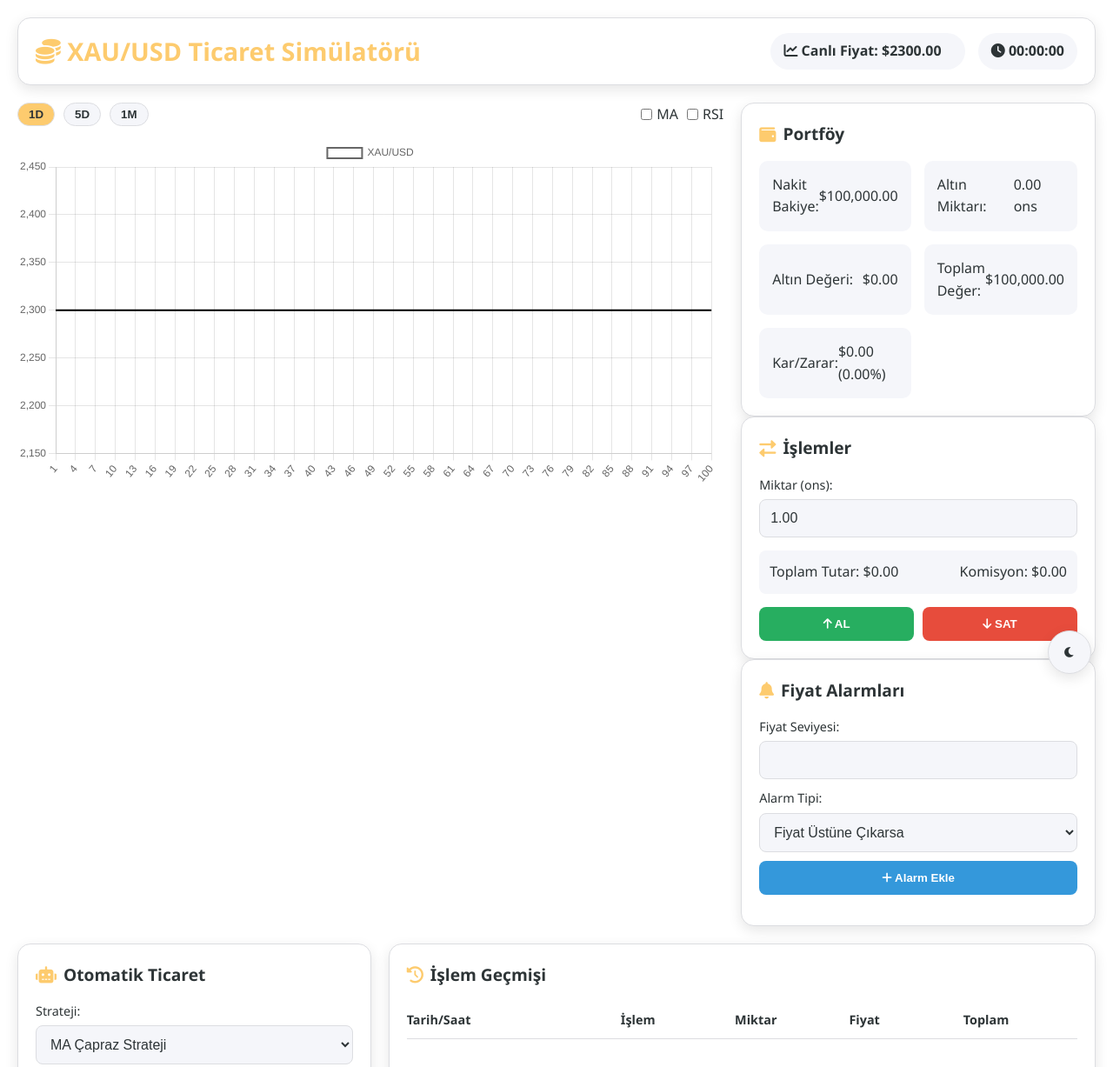
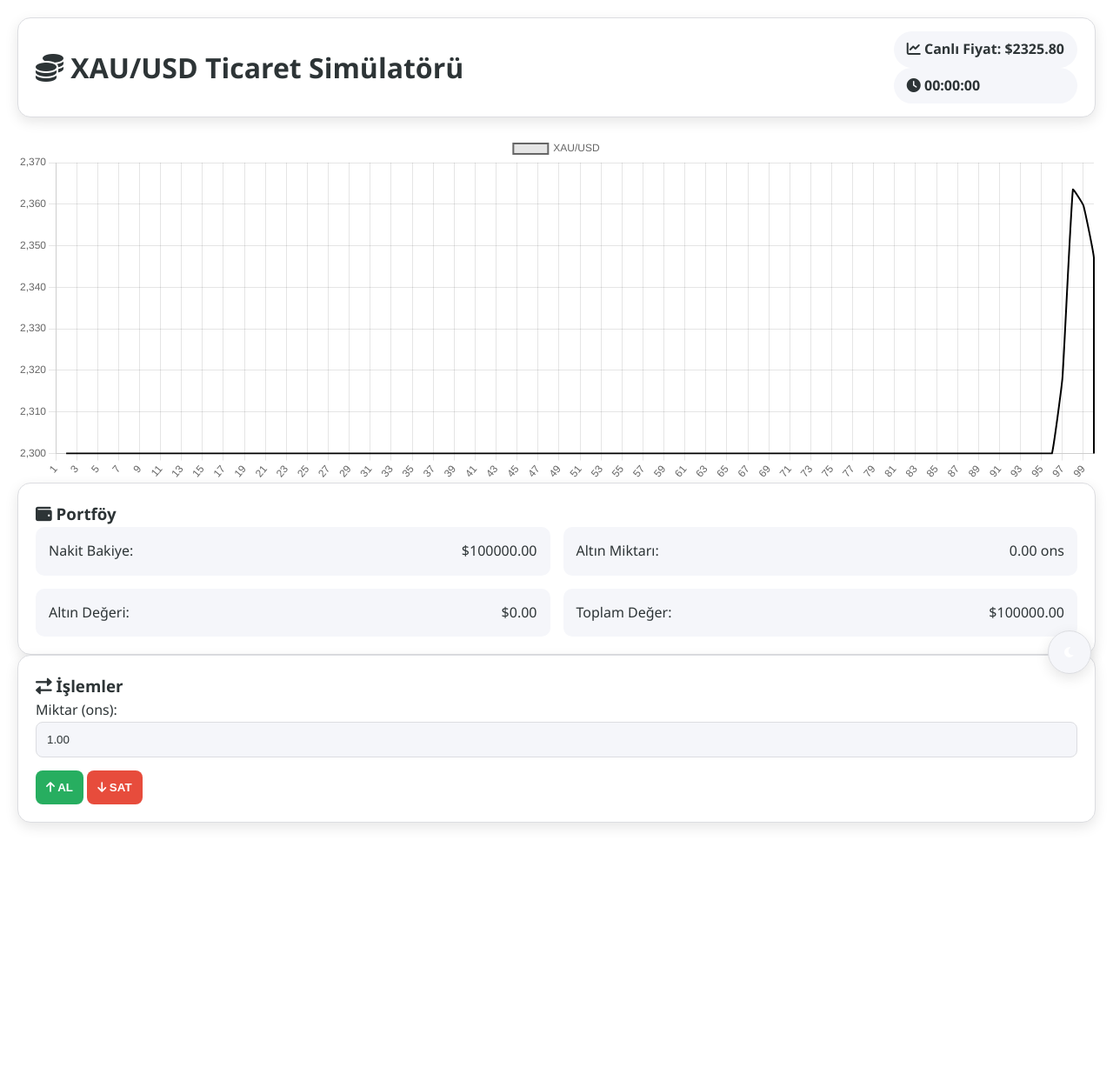
Before and after one commit to xibrahim242/trade, a plain HTML site: page index.html in a window 1280 px wide. Shown: the top 1227 px of the page at 87% size. After the commit the page ends 966 px from the top, so only its background shows below. Drawn offline with nearby package versions, Linux system fonts and the light colour scheme.

Commit message:
Update index.html

```diff
--- a/index.html
+++ b/index.html
@@ -5,7 +5,140 @@
     <meta name="viewport" content="width=device-width, initial-scale=1.0">
     <title>XAU/USD Trading Simülatörü</title>
     <link rel="stylesheet" href="https://cdnjs.cloudflare.com/ajax/libs/font-awesome/6.0.0/css/all.min.css">
-    <link rel="stylesheet" href="style.css">
+    <style>
+        /* style.css */
+        :root {
+            --primary-text: #2d3436;
+            --background: #ffffff;
+            --secondary-bg: #f5f6fa;
+            --success: #27ae60;
+            --danger: #e74c3c;
+            --border: #dcdde1;
+            --chart-line: #fdcb6e;
+            --positive: #2ecc71;
+            --negative: #e74c3c;
+            --panel-bg: #ffffff;
+            --shadow: rgba(0, 0, 0, 0.1);
+        }
+
+        [data-theme="dark"] {
+            --primary-text: #dfe6e9;
+            --background: #2d3436;
+            --secondary-bg: #404a53;
+            --border: #4b545c;
+            --chart-line: #ffeaa7;
+            --panel-bg: #2f3640;
+            --shadow: rgba(0, 0, 0, 0.3);
+        }
+
+        * {
+            box-sizing: border-box;
+            margin: 0;
+            padding: 0;
+            transition: background 0.3s, color 0.3s;
+        }
+
+        body {
+            font-family: 'Segoe UI', sans-serif;
+            background: var(--background);
+            color: var(--primary-text);
+            line-height: 1.6;
+            padding: 20px;
+        }
+
+        .container {
+            max-width: 1400px;
+            margin: 0 auto;
+            display: flex;
+            flex-direction: column;
+            gap: 20px;
+        }
+
+        header {
+            display: flex;
+            justify-content: space-between;
+            align-items: center;
+            padding: 15px 20px;
+            background: var(--panel-bg);
+            border-radius: 15px;
+            box-shadow: 0 5px 15px var(--shadow);
+            border: 1px solid var(--border);
+        }
+
+        .price-badge, .time-badge {
+            padding: 8px 15px;
+            border-radius: 30px;
+            background: var(--secondary-bg);
+            font-weight: bold;
+        }
+
+        .chart-container {
+            height: 400px;
+            width: 100%;
+        }
+
+        .panel {
+            background: var(--panel-bg);
+            border-radius: 15px;
+            padding: 20px;
+            box-shadow: 0 5px 15px var(--shadow);
+            border: 1px solid var(--border);
+        }
+
+        .portfolio-stats {
+            display: grid;
+            grid-template-columns: 1fr 1fr;
+            gap: 15px;
+        }
+
+        .portfolio-item {
+            background: var(--secondary-bg);
+            padding: 15px;
+            border-radius: 10px;
+            display: flex;
+            justify-content: space-between;
+        }
+
+        .trade-form {
+            display: flex;
+            flex-direction: column;
+            gap: 15px;
+        }
+
+        input, select {
+            width: 100%;
+            padding: 12px;
+            border: 1px solid var(--border);
+            border-radius: 8px;
+            background: var(--secondary-bg);
+            color: var(--primary-text);
+        }
+
+        button {
+            padding: 12px;
+            border: none;
+            border-radius: 8px;
+            cursor: pointer;
+            font-weight: 600;
+            color: white;
+        }
+
+        .btn-buy { background: var(--success); }
+        .btn-sell { background: var(--danger); }
+
+        .theme-toggle {
+            position: fixed;
+            bottom: 25px;
+            right: 25px;
+            width: 50px;
+            height: 50px;
+            border-radius: 50%;
+            background: var(--secondary-bg);
+            border: 1px solid var(--border);
+            cursor: pointer;
+            box-shadow: 0 5px 15px var(--shadow);
+        }
+    </style>
 </head>
 <body>
     <button class="theme-toggle" onclick="toggleTheme()">
@@ -29,21 +162,7 @@
         <div class="dashboard">
             <div class="chart-section">
                 <div class="chart-container">
-                    <div class="chart-controls">
-                        <div class="timeframe-selector">
-                            <button class="timeframe-btn active" onclick="changeTimeframe('1m')">1D</button>
-                            <button class="timeframe-btn" onclick="changeTimeframe('5m')">5D</button>
-                            <button class="timeframe-btn" onclick="changeTimeframe('15m')">1M</button>
-                        </div>
-                        <div class="indicator-toggles">
-                            <label><input type="checkbox" id="showMA" onchange="toggleIndicator('ma')"> MA</label>
-                            <label><input type="checkbox" id="showRSI" onchange="toggleIndicator('rsi')"> RSI</label>
-                        </div>
-                    </div>
                     <canvas id="priceChart"></canvas>
-                    <div id="rsiContainer" class="indicator-container" style="display: none;">
-                        <canvas id="rsiChart"></canvas>
-                    </div>
                 </div>
             </div>
 
@@ -67,10 +186,6 @@
                             <span>Toplam Değer:</span>
                             <span id="totalValue">$100,000.00</span>
                         </div>
-                        <div class="portfolio-item">
-                            <span>Kar/Zarar:</span>
-                            <span id="profitLoss">$0.00 (0.00%)</span>
-                        </div>
                     </div>
                 </div>
 
@@ -81,144 +196,111 @@
                             <label for="quantity">Miktar (ons):</label>
                             <input type="number" id="quantity" min="0.01" step="0.01" value="1.00">
                         </div>
-
-                        <div class="trade-info">
-                            <div>Toplam Tutar: <span id="tradeTotal">$0.00</span></div>
-                            <div>Komisyon: <span id="tradeCommission">$0.00</span></div>
-                        </div>
-
                         <div class="btn-group">
                             <button class="btn-buy" onclick="placeOrder('buy')"><i class="fas fa-arrow-up"></i> AL</button>
                             <button class="btn-sell" onclick="placeOrder('sell')"><i class="fas fa-arrow-down"></i> SAT</button>
                         </div>
                     </div>
                 </div>
-
-                <div class="alerts-panel panel">
-                    <h3><i class="fas fa-bell"></i> Fiyat Alarmları</h3>
-                    <div class="alert-form">
-                        <div class="input-group">
-                            <label for="alertPrice">Fiyat Seviyesi:</label>
-                            <input type="number" id="alertPrice" step="0.01" value="">
-                        </div>
-                        <div class="input-group">
-                            <label for="alertType">Alarm Tipi:</label>
-                            <select id="alertType">
-                                <option value="above">Fiyat Üstüne Çıkarsa</option>
-                                <option value="below">Fiyat Altına İnerse</option>
-                            </select>
-                        </div>
-                        <button class="btn-add-alert" onclick="addAlert()"><i class="fas fa-plus"></i> Alarm Ekle</button>
-                    </div>
-
-                    <div id="alertsList" class="alerts-list">
-                        <!-- Alarmlar buraya eklenecek -->
-                    </div>
-                </div>
-            </div>
-        </div>
-
-        <div class="second-row">
-            <div class="automated-trading panel">
-                <h3><i class="fas fa-robot"></i> Otomatik Ticaret</h3>
-                <div class="strategy-form">
-                    <div class="input-group">
-                        <label for="strategyType">Strateji:</label>
-                        <select id="strategyType">
-                            <option value="maStrategy">MA Çapraz Strateji</option>
-                            <option value="rsiStrategy">RSI Aşırı Alım/Satım Stratejisi</option>
-                            <option value="trendStrategy">Trend Takip Stratejisi</option>
-                        </select>
-                    </div>
-                    <div class="input-group">
-                        <label for="strategyAmount">İşlem Miktarı (ons):</label>
-                        <input type="number" id="strategyAmount" min="0.01" step="0.01" value="0.5">
-                    </div>
-                    <div class="strategy-toggle">
-                        <label for="autoTradeActive">Otomatik İşlem:</label>
-                        <div class="toggle-switch">
-                            <input type="checkbox" id="autoTradeActive" onchange="toggleAutoTrading()">
-                            <span class="toggle-slider"></span>
-                        </div>
-                    </div>
-                </div>
-                <div class="strategy-info">
-                    <div id="strategyStatus">Durum: Devre Dışı</div>
-                    <div id="strategyStats">Son İşlem: -</div>
-                </div>
-            </div>
-
-            <div class="transaction-history panel">
-                <h3><i class="fas fa-history"></i> İşlem Geçmişi</h3>
-                <div class="history-header">
-                    <span>Tarih/Saat</span>
-                    <span>İşlem</span>
-                    <span>Miktar</span>
-                    <span>Fiyat</span>
-                    <span>Toplam</span>
-                </div>
-                <div id="transactionsContainer" class="transactions-list">
-                    <!-- İşlem geçmişi buraya eklenecek -->
-                </div>
-            </div>
-        </div>
-
-        <div class="news-container panel">
-            <h3><i class="fas fa-bullhorn"></i> Piyasa Haberleri</h3>
-            <div id="newsFeed" class="news-list">
-                <!-- Haberler buraya eklenecek -->
-            </div>
-        </div>
-
-        <div class="stats-panel panel">
-            <h3><i class="fas fa-chart-pie"></i> Performans İstatistikleri</h3>
-            <div class="stats-grid">
-                <div class="stat-item">
-                    <div class="stat-title">Toplam İşlem</div>
-                    <div class="stat-value" id="totalTrades">0</div>
-                </div>
-                <div class="stat-item">
-                    <div class="stat-title">Kazançlı İşlemler</div>
-                    <div class="stat-value" id="profitableTrades">0 (0%)</div>
-                </div>
-                <div class="stat-item">
-                    <div class="stat-title">Net Kar/Zarar</div>
-                    <div class="stat-value" id="netProfit">$0.00</div>
-                </div>
-                <div class="stat-item">
-                    <div class="stat-title">En Büyük Kazanç</div>
-                    <div class="stat-value" id="maxProfit">$0.00</div>
-                </div>
-                <div class="stat-item">
-                    <div class="stat-title">En Büyük Kayıp</div>
-                    <div class="stat-value" id="maxLoss">$0.00</div>
-                </div>
-                <div class="stat-item">
-                    <div class="stat-title">Ortalama İşlem</div>
-                    <div class="stat-value" id="avgTradeProfit">$0.00</div>
-                </div>
-            </div>
-        </div>
-    </div>
-
-    <div id="alertModal" class="modal">
-        <div class="modal-content">
-            <span class="close-btn">&times;</span>
-            <div class="modal-header">
-                <i class="fas fa-bell"></i>
-                <h3>Fiyat Alarmı!</h3>
-            </div>
-            <div class="modal-body">
-                <p id="alertMessage"></p>
-                <p id="alertPriceInfo"></p>
-            </div>
-            <div class="modal-footer">
-                <button onclick="closeAlertModal()">Tamam</button>
             </div>
         </div>
     </div>
 
     <script src="https://cdn.jsdelivr.net/npm/chart.js"></script>
-    <script src="script.js"></script>
+    <script>
+        // script.js
+        const config = {
+            initialPrice: 2300.00,
+            initialBalance: 100000,
+            volatility: 0.02,
+            marketUpdateInterval: 1000,
+            commission: 0.0015
+        };
+
+        let currentPrice = config.initialPrice;
+        let balance = config.initialBalance;
+        let holdings = 0;
+        let priceHistory = Array(100).fill(config.initialPrice);
+        let isDarkMode = localStorage.getItem('theme') === 'dark';
+        let priceChart;
+
+        function initChart() {
+            const ctx = document.getElementById('priceChart').getContext('2d');
+            priceChart = new Chart(ctx, {
+                type: 'line',
+                data: {
+                    labels: priceHistory.map((_, i) => i + 1),
+                    datasets: [{
+                        label: 'XAU/USD',
+                        data: priceHistory,
+                        borderColor: 'var(--chart-line)',
+                        borderWidth: 2,
+                        tension: 0.1,
+                        pointRadius: 0
+                    }]
+                },
+                options: {
+                    responsive: true,
+                    maintainAspectRatio: false,
+                    scales: {
+                        y: { beginAtZero: false }
+                    }
+                }
+            });
+        }
+
+        function toggleTheme() {
+            isDarkMode = !isDarkMode;
+            document.body.setAttribute('data-theme', isDarkMode ? 'dark' : 'light');
+            localStorage.setItem('theme', isDarkMode ? 'dark' : 'light');
+        }
+
+        function updateMarket() {
+            const change = currentPrice * config.volatility * (Math.random() * 2 - 1);
+            currentPrice += change;
+
+            priceHistory.shift();
+            priceHistory.push(currentPrice);
+
+            priceChart.data.datasets[0].data = priceHistory;
+            priceChart.update();
+
+            updateDisplay();
+        }
+
+        function placeOrder(type) {
+            const quantity = parseFloat(document.getElementById('quantity').value);
+            const total = quantity * currentPrice;
+            const commission = total * config.commission;
+
+            if(type === 'buy') {
+                if(balance < total + commission) return alert('Yetersiz bakiye!');
+                balance -= (total + commission);
+                holdings += quantity;
+            } else {
+                if(holdings < quantity) return alert('Yetersiz altın!');
+                balance += (total - commission);
+                holdings -= quantity;
+            }
+
+            updateDisplay();
+        }
+
+        function updateDisplay() {
+            document.getElementById('currentPrice').textContent = `$${currentPrice.toFixed(2)}`;
+            document.getElementById('cashBalance').textContent = `$${balance.toFixed(2)}`;
+            document.getElementById('goldHoldings').textContent = `${holdings.toFixed(2)} ons`;
+            document.getElementById('goldValue').textContent = `$${(holdings * currentPrice).toFixed(2)}`;
+            document.getElementById('totalValue').textContent = `$${(balance + holdings * currentPrice).toFixed(2)}`;
+        }
+
+        // Başlangıç
+        window.addEventListener('DOMContentLoaded', () => {
+            initChart();
+            updateDisplay();
+            setInterval(updateMarket, config.marketUpdateInterval);
+            if(isDarkMode) document.body.setAttribute('data-theme', 'dark');
+        });
+    </script>
 </body>
-                </html>
+</html>
```
